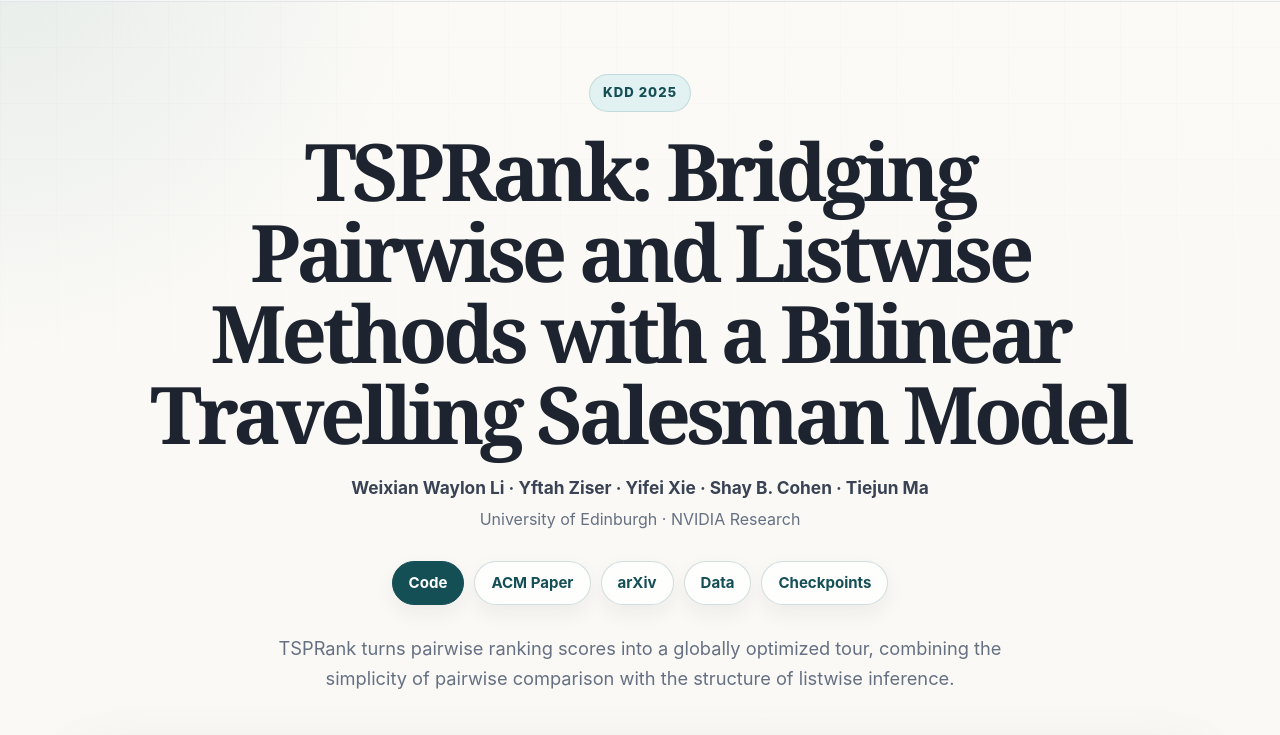
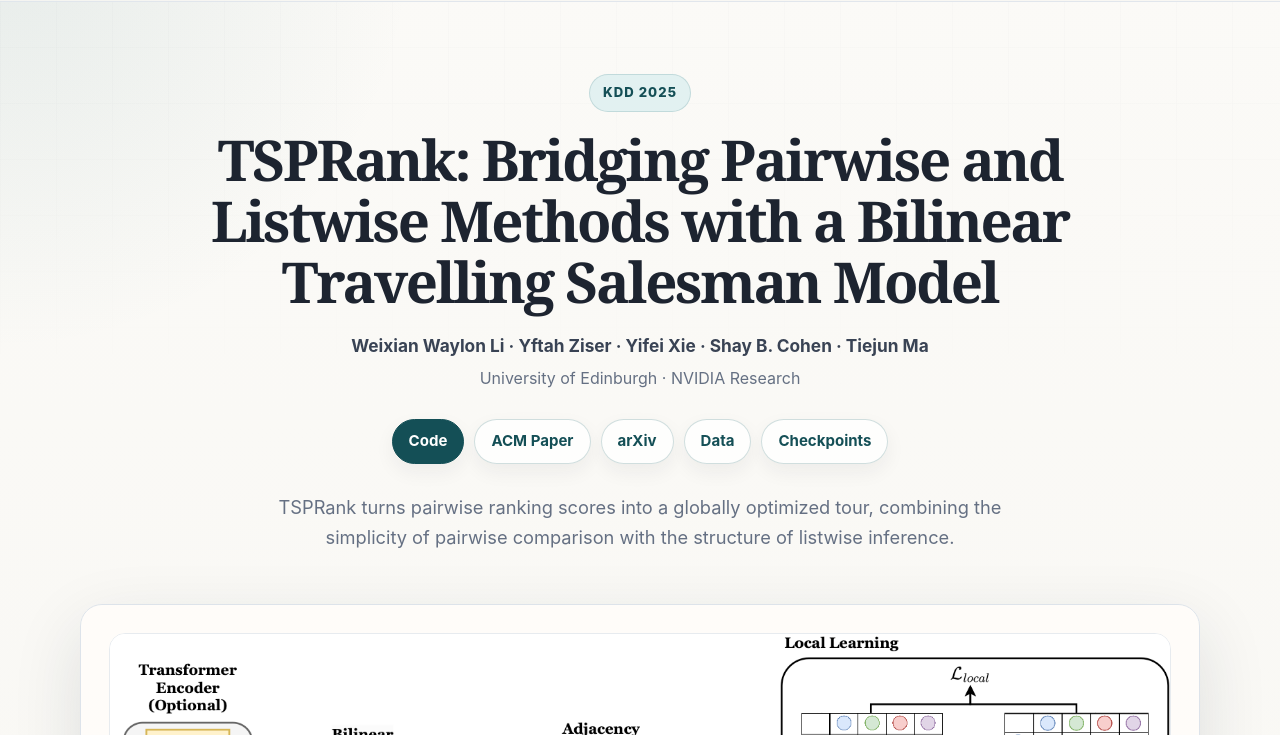
Before and after one commit to waylonli/TSPRank-KDD2025, a plain HTML site: page site/index.html in a window 1280 px wide. Shown: the part 65-800 px from the top of the page. Drawn offline with Linux system fonts and the light colour scheme.

Commit message:
Reduce project page title size

```diff
--- a/site/styles.css
+++ b/site/styles.css
@@ -158,10 +158,10 @@ h1 {
   max-width: 1040px;
   margin: 0 auto 20px;
   font-family: Georgia, "Times New Roman", serif;
-  font-size: clamp(2.65rem, 6.2vw, 5.2rem);
+  font-size: clamp(2.2rem, 4.4vw, 3.85rem);
   font-weight: 650;
-  line-height: 1.02;
-  letter-spacing: -0.055em;
+  line-height: 1.08;
+  letter-spacing: -0.04em;
 }
 
 h2 {
```
